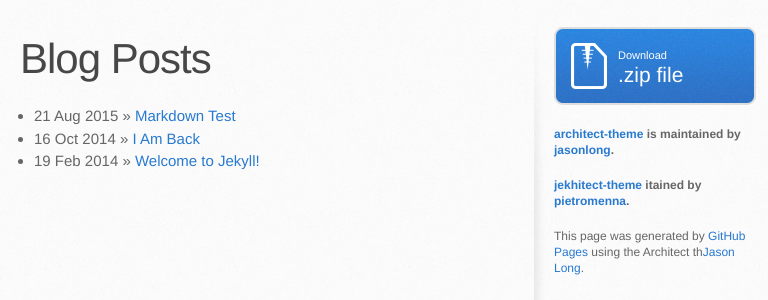
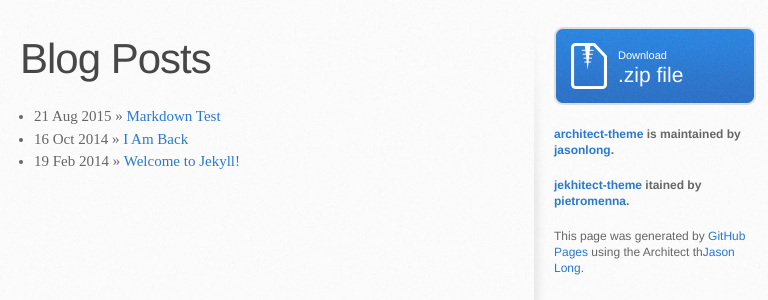
Before and after one commit to koalaxiaot/koalaxiaot.github.com, a Jekyll site: the page built from index.html, in a window 768 px wide. Shown: the part 235-535 px from the top of the page. Built offline with Jekyll 4.4.1, drawn with Linux system fonts in a browser that asks for light colours.

Commit message:
add font-family

```diff
--- a/stylesheets/stylesheet.css
+++ b/stylesheets/stylesheet.css
@@ -776,6 +776,7 @@ dl dd {
     font-size: 30px;
   }
   #main-content {
+  	font-family:"Microsoft YaHei";
     width: 490px;
   }
   #main-content h1:before,
```
